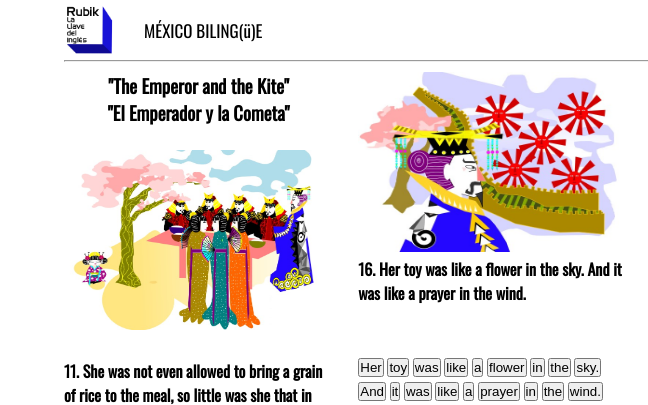
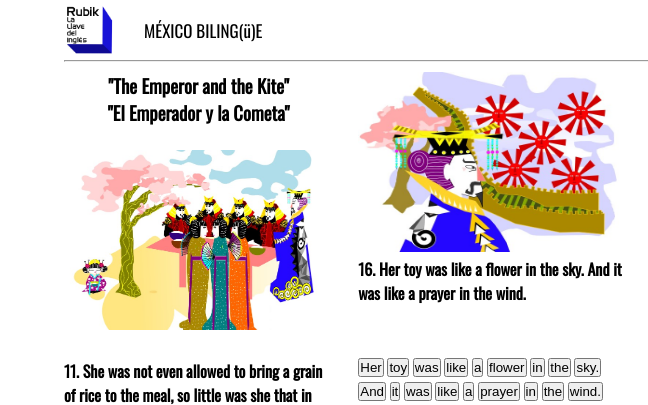
Before and after one commit to RubikEnglish/theemperorandthekite2, a plain HTML site: page index.html in a window 1280 px wide. Shown: the top 405 px of the page, 0-648 px from the left. Drawn offline with nearby package versions, Linux system fonts and the light colour scheme; grey boxes are pictures that could not be loaded.

Commit message:
commit 6

```diff
--- a/img/index.html
+++ b/index.html
@@ -71,7 +71,7 @@
 
 
 
-                <img src="img/picnic2.jpg" alt="News1">
+                <img src="img/picnic3.jpg" alt="News1">
                 <br/>
                     <br/>
                 <script>
```
Also changed, not shown: img/picnic3.jpg (added).
